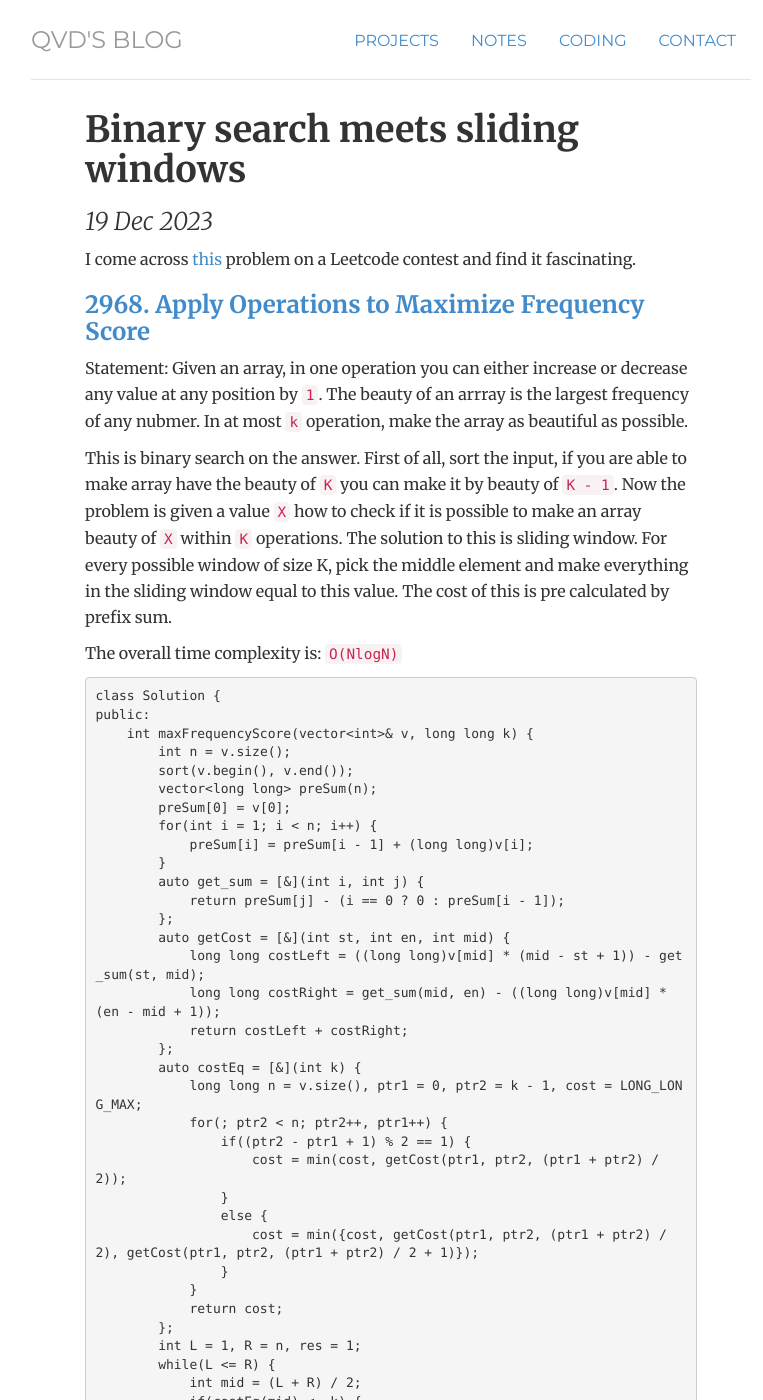
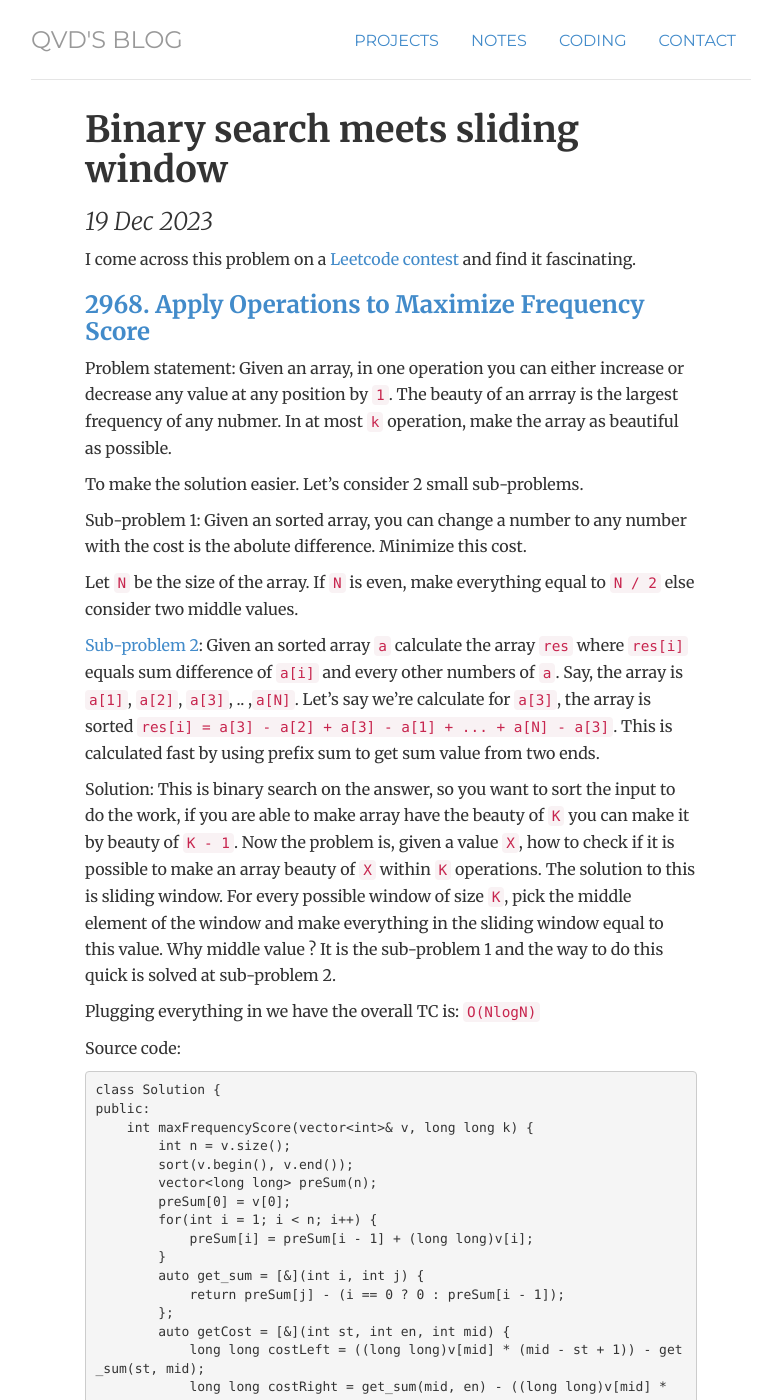
Before and after one commit to quynhdinh/quynhdinh.github.io, a Jekyll site: the page built from _posts/2023-12-19-binary-search-meets-sliding-windows.md, in a window 1280 px wide and 1400 px high. Shown: the whole window, without its empty margins (249-1012 px from the left). Built offline with Jekyll 4.4.1, drawn with Linux system fonts in a browser that asks for light colours; comment, search, counter and statistics services are not loaded.

Commit message:
some misc commit

````diff
--- a/_posts/2023-12-19-binary-search-meets-sliding-windows.md
+++ b/_posts/2023-12-19-binary-search-meets-sliding-windows.md
@@ -1,16 +1,27 @@
 ---
 layout: post
-title: "Binary search meets sliding windows"
+title: "Binary search meets sliding window"
 ---
 
-I come across [this](https://leetcode.com/problems/apply-operations-to-maximize-frequency-score/) problem on a Leetcode contest and find it fascinating.
-### [2968. Apply Operations to Maximize Frequency Score](https://www.hackerrank.com/challenges/cut-the-tree/problem)
-Statement: Given an array, in one operation you can either increase or decrease any value at any position by `1`. The beauty of an arrray is the largest frequency of any nubmer. In at most `k` operation, make the array as beautiful as possible.
+I come across this problem on a [Leetcode contest](https://leetcode.com/problems/apply-operations-to-maximize-frequency-score/) and find it fascinating.
+### [2968. Apply Operations to Maximize Frequency Score](https://leetcode.com/problems/apply-operations-to-maximize-frequency-score/em)
+Problem statement: Given an array, in one operation you can either increase or decrease any value at any position by `1`. The beauty of an arrray is the largest frequency of any nubmer. In at most `k` operation, make the array as beautiful as possible.
 
-This is binary search on the answer. First of all, sort the input, if you are able to make array have the beauty of `K` you can make it by beauty of `K - 1`. Now the problem is given a value `X` how to check if it is possible to make an array beauty of `X` within `K` operations.
-The solution to this is sliding window. For every possible window of size K, pick the middle element and make everything in the sliding window equal to this value. The cost of this is pre calculated by prefix sum.
+To make the solution easier. Let's consider 2 small sub-problems.
 
-The overall time complexity is: `O(NlogN)`
+Sub-problem 1: Given an sorted array, you can change a number to any number with the cost is the abolute difference. Minimize this cost.
+
+Let `N` be the size of the array. If `N` is even, make everything equal to `N / 2` else consider two middle values.
+
+[Sub-problem 2](https://leetcode.com/problems/sum-of-absolute-differences-in-a-sorted-array/): Given an sorted array `a` calculate the array `res` where `res[i]` equals sum difference of `a[i]` and every other numbers of `a`.
+Say, the array is `a[1]`, `a[2]`, `a[3]`, .. ,`a[N]`. Let's say we're calculate for `a[3]`, the array is sorted `res[i] = a[3] - a[2] + a[3] - a[1] + ... + a[N] - a[3]`. This is calculated fast by using prefix sum to get sum value from two ends.
+
+Solution: This is binary search on the answer, so you want to sort the input to do the work, if you are able to make array have the beauty of `K` you can make it by beauty of `K - 1`. Now the problem is, given a value `X`, how to check if it is possible to make an array beauty of `X` within `K` operations.
+The solution to this is sliding window. For every possible window of size `K`, pick the middle element of the window and make everything in the sliding window equal to this value. Why middle value ? It is the sub-problem 1 and the way to do this quick is solved at sub-problem 2.
+
+Plugging everything in we have the overall TC is: `O(NlogN)`
+
+Source code:
 ```cpp
 class Solution {
 public:
````
Also changed, not shown: _posts/2023-10-19-my-favourite-english-teacher.md (+2 -2 lines).
